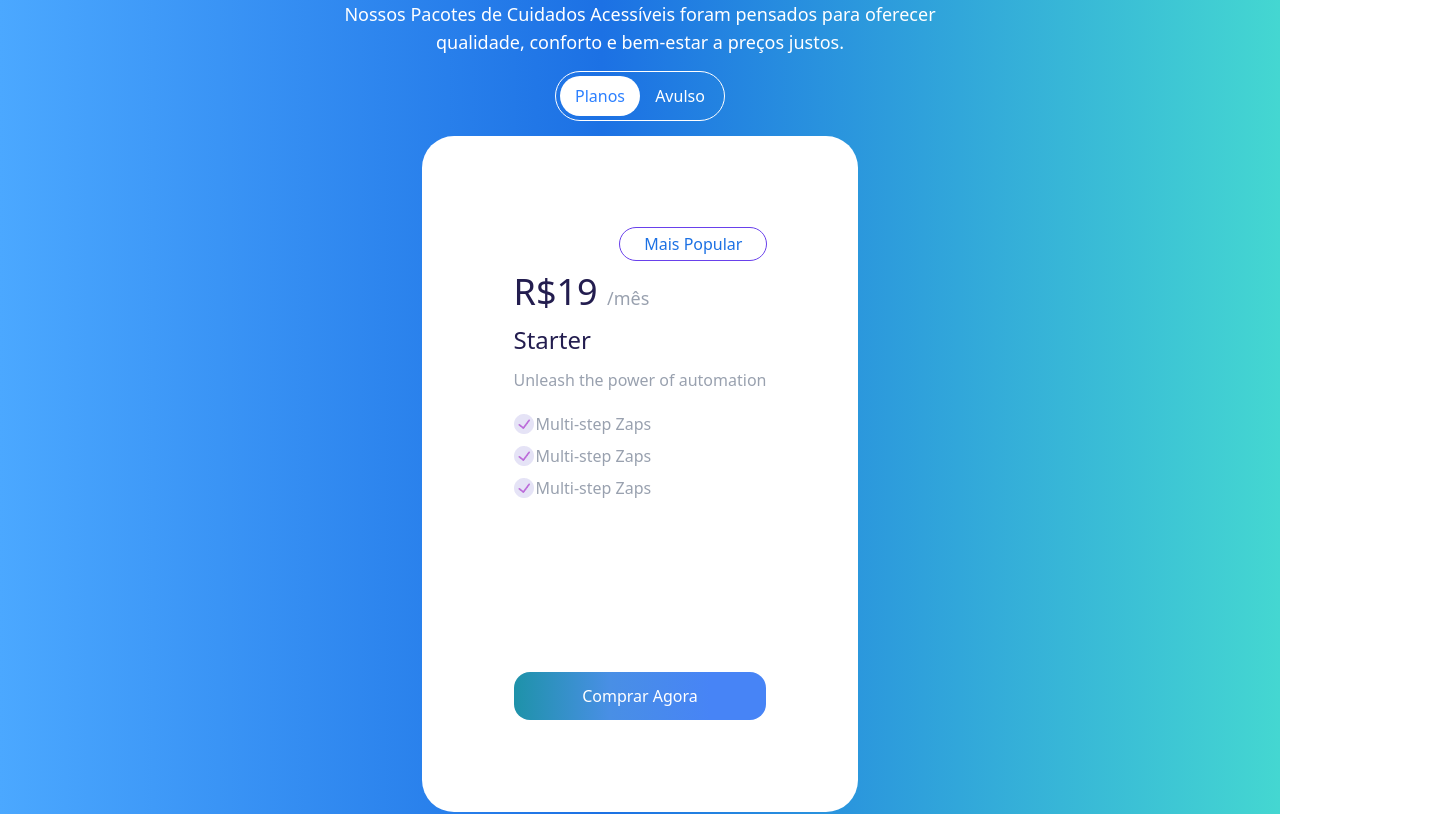
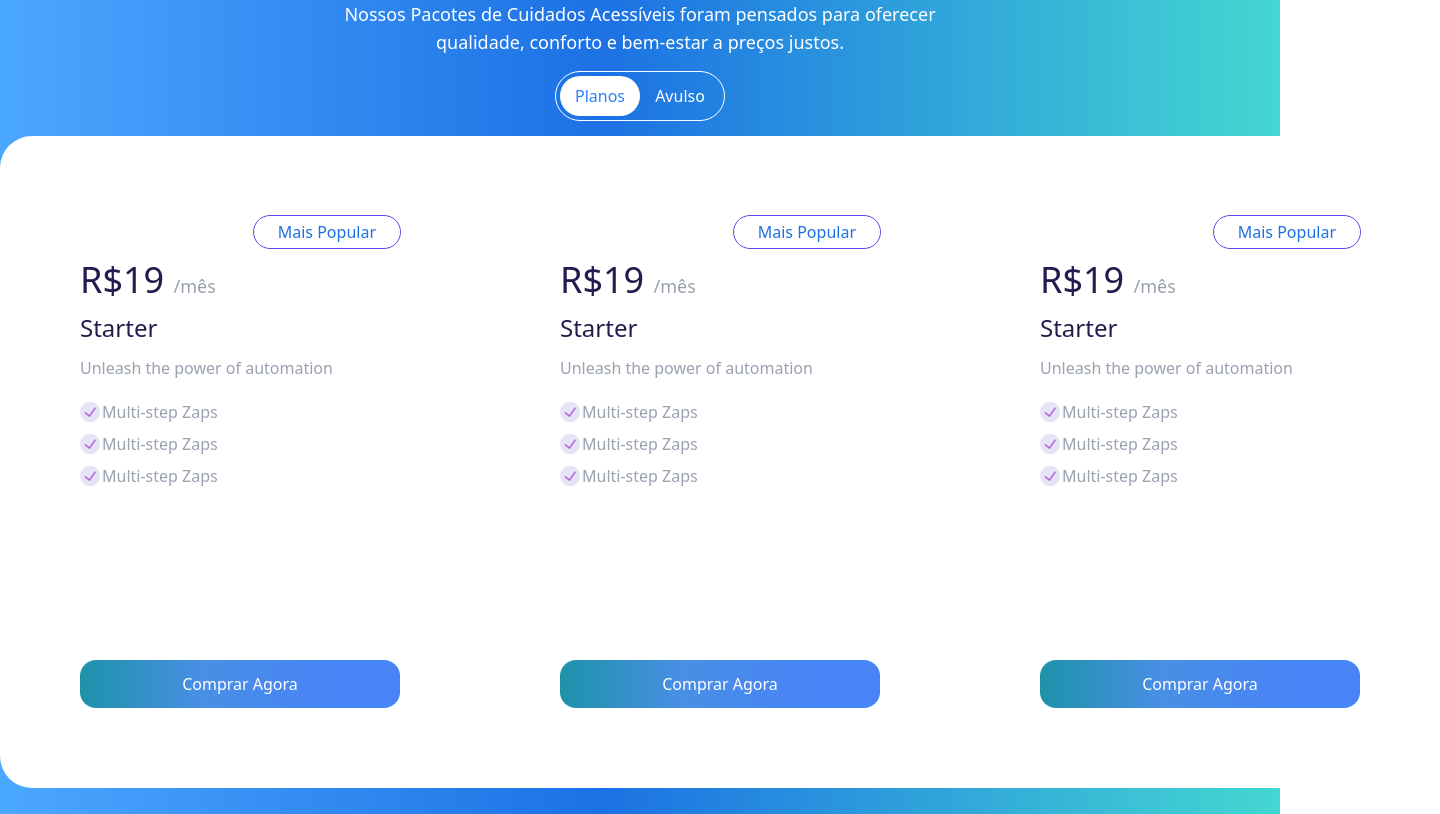
Before and after one commit to BrailleWay/frontend-nextjs-brailleway, a Next.js app: page /homepage in a window 1280 px wide. Shown: the part 2960-3774 px from the top of the page, 1440 px wide, since content can reach past the window. Built offline with nearby package versions, Linux system fonts and the light colour scheme.

Commit message:
animações incluidas

```diff
--- a/app/ui/home/Section7.js
+++ b/app/ui/home/Section7.js
@@ -9,7 +9,7 @@ export default function Section7(){
     const [ativo, setAtivo] = useState('planos');
     return(
         <div className='bg-[linear-gradient(to_right,_#4BA8FF_0%,_#1C71E4_47%,_#44D7D1_100%)]'>
-            <div className='text-white container lg:max-w-8xl mx-auto flex flex-col'>
+            <div className='text-white lg:max-w-8xl mx-auto flex flex-col'>
                 <h2 className='tracking-widest mt-3 font-["Poppins-medium"] text-center text-3xl'>Nossos Planos</h2>
                 <h3 className=' text-center font-["Inter-medium"] text-base lg:text-lg lg:w-1/2 mx-3 lg:mx-auto'>Nossos Pacotes de Cuidados Acessíveis foram pensados para oferecer qualidade, conforto e bem-estar a preços justos.</h3>
                 <div className='mt-4 flex flex-row items-center font-["Poppins-semibold"] rounded-full w-fit mx-auto outline-white outline p-1'>
@@ -27,22 +27,44 @@ export default function Section7(){
 
 
                 </div>
-                <div id="planos" className='lg:justify-center sm:justify-center sm:mx-auto mt-4 gap-20 p-10 mb-10 md:mx-auto w-fit bg-white mx-2.5 lg:mx-auto rounded-4xl flex flex-col lg:flex-row font-["Poppins-medium"]'>
-                    <div className='hover:shadow-3xl hover:-translate-y-10 ease-in-out container transition hover:scale-105 duration-300 group hover:bg-gradient-to-r hover:from-[#6941EB] hover:via-[#6941EB] hover:to-[#4BA8FF]  p-3 rounded-4xl bg-white'>
+                <div id="planos" className='lg:justify-center sm:justify-center sm:mx-auto mt-4 gap-20 p-10 mb-10 md:mx-auto w-fit bg-white mx-2.5 lg:mx-auto rounded-4xl  font-["Poppins-medium"]'>
+                    <div className=' '>
 
 
 
                         <AnimatePresence mode="wait">
                             {ativo === 'planos' ? (
                                 <motion.div
-                                    key="planos"
+                                    key="plano1"
                                     initial={{ opacity: 0, y: 20 }}
                                     animate={{ opacity: 1, y: 0 }}
                                     exit={{ opacity: 0, y: -20 }}
                                     transition={{ duration: 0.4 }}
                                 >
-                            <div id="plano1" className='space-y-3  max-w-sm p-10  flex flex-col'>
-                                <div className=' text-[#1C71E4] flex justify-end'><p className='bg-white rounded-4xl px-6 py-1 outline outline-[#6941EB] group-hover:outline-none transition duration-300 ease-in-out '>Mais Popular</p></div>
+                                    <div className={`lg:flex lg:flex-row gap-20`}>
+                            <div id="plano1" className=' space-y-3  p-10  flex flex-col hover:shadow-3xl hover:-translate-y-10 ease-in-out transition hover:scale-105 duration-300 group hover:bg-gradient-to-r hover:from-[#6941EB] hover:via-[#6941EB] hover:to-[#4BA8FF] rounded-4xl bg-white'>
+                                <div className=' text-[#1C71E4] flex max-w-xs w-screen justify-end'><p className='bg-white rounded-4xl px-6 py-1 outline outline-[#6941EB] group-hover:outline-none transition duration-300 ease-in-out '>Mais Popular</p></div>
+                                <h2 className='group-hover:text-white text-4xl font-["Poppins-bold"] text-[#231D4F]'>R$19 <span className='text-gray-400 text-lg group-hover:text-white'>/mês</span></h2>
+                                <h3 className='group-hover:text-white text-[#231D4F] text-2xl'>Starter</h3>
+                                <p className='group-hover:text-white text-gray-400 text-base'>Unleash the power of automation</p>
+                                <div className='space-y-2 mt-2'>
+                                    <div className='group-hover:text-white flex flex-row gap-0.5 text-gray-400 items-center'>
+                                        <Image alt="" src="/home/Shape.png" width={20} height={20} className='size-5'  />
+                                        <p>Multi-step Zaps</p>
+                                    </div>
+                                    <div className='group-hover:text-white  flex flex-row gap-0.5 text-gray-400 items-center'>
+                                        <Image alt="" src="/home/Shape.png" width={20} height={20} className='size-5'  />
+                                        <p>Multi-step Zaps</p>
+                                    </div>
+                                    <div className='group-hover:text-white flex flex-row gap-0.5 text-gray-400 items-center'>
+                                        <Image alt="" src="/home/Shape.png" width={20} height={20} className='size-5'  />
+                                        <p>Multi-step Zaps</p>
+                                    </div>
+                                </div>
+                                    <button className='cursor-pointer mt-40 py-3 rounded-2xl bg-[linear-gradient(to_right,_#1E92A9_0%,_#498FE5_38%,_#4784F6_78%)]'>Comprar Agora</button>
+                            </div>
+                            <div id="plano2" className=' space-y-3  p-10  flex flex-col hover:shadow-3xl hover:-translate-y-10 ease-in-out transition hover:scale-105 duration-300 group hover:bg-gradient-to-r hover:from-[#6941EB] hover:via-[#6941EB] hover:to-[#4BA8FF] rounded-4xl bg-white'>
+                                <div className=' text-[#1C71E4] flex max-w-xs w-screen justify-end'><p className='bg-white rounded-4xl px-6 py-1 outline outline-[#6941EB] group-hover:outline-none transition duration-300 ease-in-out '>Mais Popular</p></div>
                                 <h2 className='group-hover:text-white text-4xl font-["Poppins-bold"] text-[#231D4F]'>R$19 <span className='text-gray-400 text-lg group-hover:text-white'>/mês</span></h2>
                                 <h3 className='group-hover:text-white text-[#231D4F] text-2xl'>Starter</h3>
                                 <p className='group-hover:text-white text-gray-400 text-base'>Unleash the power of automation</p>
@@ -62,6 +84,28 @@ export default function Section7(){
                                 </div>
                                     <button className='cursor-pointer mt-40 py-3 rounded-2xl bg-[linear-gradient(to_right,_#1E92A9_0%,_#498FE5_38%,_#4784F6_78%)]'>Comprar Agora</button>
                             </div>
+                            <div id="plano3" className=' space-y-3  p-10  flex flex-col hover:shadow-3xl hover:-translate-y-10 ease-in-out transition hover:scale-105 duration-300 group hover:bg-gradient-to-r hover:from-[#6941EB] hover:via-[#6941EB] hover:to-[#4BA8FF] rounded-4xl bg-white'>
+                                <div className=' text-[#1C71E4] flex max-w-xs w-screen justify-end'><p className='bg-white rounded-4xl px-6 py-1 outline outline-[#6941EB] group-hover:outline-none transition duration-300 ease-in-out '>Mais Popular</p></div>
+                                <h2 className='group-hover:text-white text-4xl font-["Poppins-bold"] text-[#231D4F]'>R$19 <span className='text-gray-400 text-lg group-hover:text-white'>/mês</span></h2>
+                                <h3 className='group-hover:text-white text-[#231D4F] text-2xl'>Starter</h3>
+                                <p className='group-hover:text-white text-gray-400 text-base'>Unleash the power of automation</p>
+                                <div className='space-y-2 mt-2'>
+                                    <div className='group-hover:text-white flex flex-row gap-0.5 text-gray-400 items-center'>
+                                        <Image alt="" src="/home/Shape.png" width={20} height={20} className='size-5'  />
+                                        <p>Multi-step Zaps</p>
+                                    </div>
+                                    <div className='group-hover:text-white flex flex-row gap-0.5 text-gray-400 items-center'>
+                                        <Image alt="" src="/home/Shape.png" width={20} height={20} className='size-5'  />
+                                        <p>Multi-step Zaps</p>
+                                    </div>
+                                    <div className='group-hover:text-white flex flex-row gap-0.5 text-gray-400 items-center'>
+                                        <Image alt="" src="/home/Shape.png" width={20} height={20} className='size-5'  />
+                                        <p>Multi-step Zaps</p>
+                                    </div>
+                                </div>
+                                    <button className='cursor-pointer mt-40 py-3 rounded-2xl bg-[linear-gradient(to_right,_#1E92A9_0%,_#498FE5_38%,_#4784F6_78%)]'>Comprar Agora</button>
+                            </div>
+                            </div>
                                 </motion.div>
                             ) : (
                                 <motion.div
@@ -71,8 +115,8 @@ export default function Section7(){
                                     exit={{ opacity: 0, y: -20 }}
                                     transition={{ duration: 0.4 }}
                                 >
-                                    <div id="plano1" className='space-y-3  max-w-sm p-10  flex flex-col'>
-                                <div className=' text-[#1C71E4] flex justify-end'><p className='bg-white rounded-4xl px-6 py-1 outline outline-[#6941EB] group-hover:outline-none transition duration-300 ease-in-out '>Mais Popular</p></div>
+                                <div id="plano1" className=' space-y-3  p-10  flex flex-col hover:shadow-3xl hover:-translate-y-10 ease-in-out transition hover:scale-105 duration-300 group hover:bg-gradient-to-r hover:from-[#6941EB] hover:via-[#6941EB] hover:to-[#4BA8FF] rounded-4xl bg-white'>
+                                <div className=' text-[#1C71E4] flex max-w-xs w-screen justify-end'><p className='bg-white rounded-4xl px-6 py-1 outline outline-[#6941EB] group-hover:outline-none transition duration-300 ease-in-out '>Mais Popular</p></div>
                                 <h2 className='group-hover:text-white text-4xl font-["Poppins-bold"] text-[#231D4F]'>R$19 <span className='text-gray-400 text-lg group-hover:text-white'>/mês</span></h2>
                                 <h3 className='group-hover:text-white text-[#231D4F] text-2xl'>Starter</h3>
                                 <p className='group-hover:text-white text-gray-400 text-base'>Unleash the power of automation</p>
```
